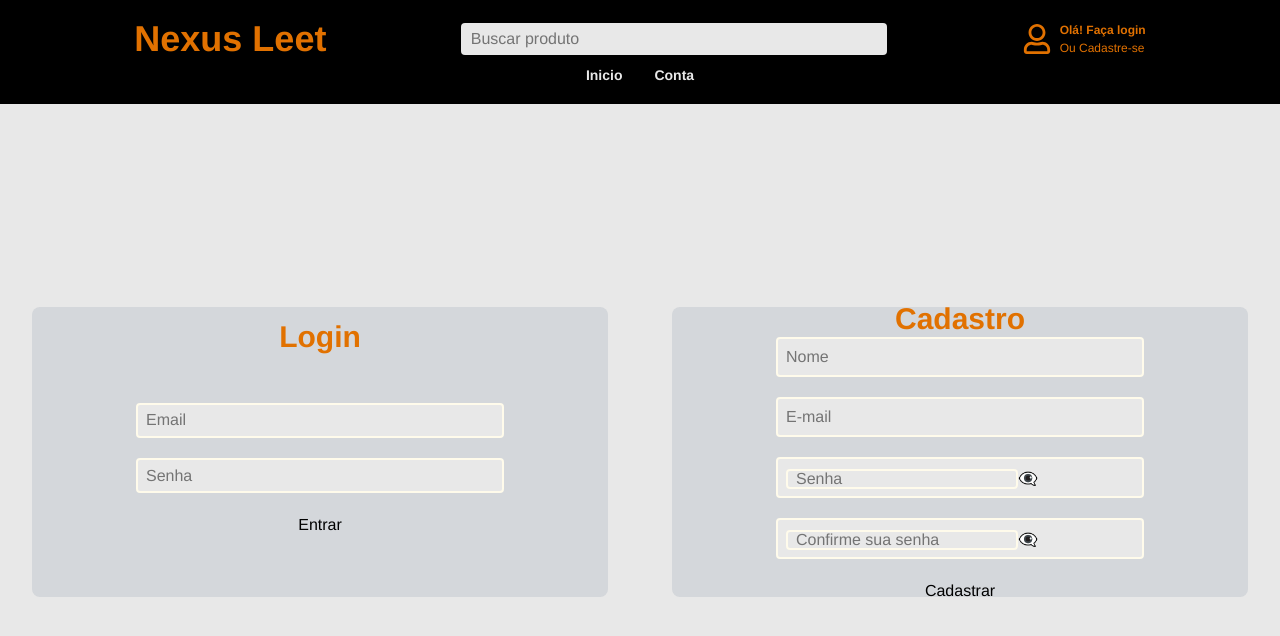
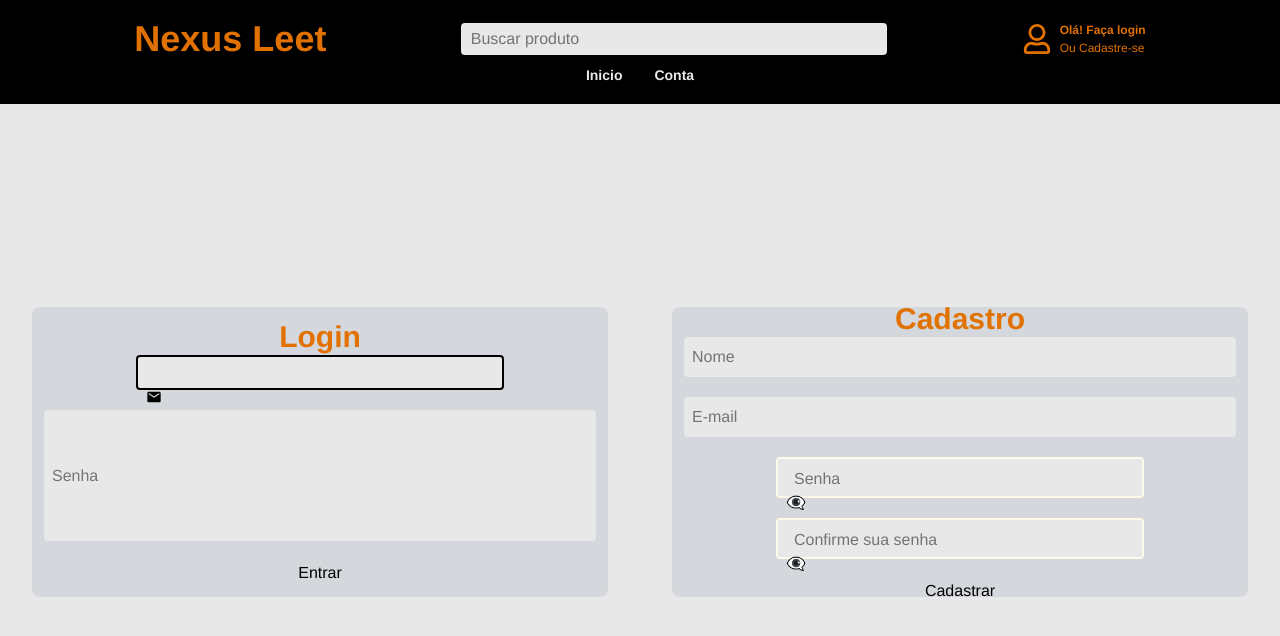
Before and after one commit to gustavocarvalho-ra/NextJs-NexusLeet, a Next.js app: page /my-account in a window 1280 px wide. Shown: the top 636 px of the page. Built offline with nearby package versions, Linux system fonts and the light colour scheme; no server answers.

Commit message:
feat: enhance LoginForm with email icon and adjust Input styling

```diff
--- a/src/app/components/login/LoginForm.tsx
+++ b/src/app/components/login/LoginForm.tsx
@@ -4,7 +4,7 @@ import { signIn } from "next-auth/react";
 import { useRouter } from "next/navigation";
 import { useState } from "react";
 import { Input } from "../ui/input";
-// import { MdEmail } from "react-icons/md";
+import { MdEmail } from "react-icons/md";
 
 
 export default function LoginForm() {
@@ -34,13 +34,15 @@ export default function LoginForm() {
         <h1 className="flex justify-center text-(--text-amber) text-3xl font-semibold">Login</h1>
         <div className="h-full w-full">
           <form onSubmit={handleLogin} className="gap-5 flex flex-col items-center h-full justify-center">
+            <div className="bg-(--color-sec) rounded-sm p-2 h-2/13 w-2/3 border-2">
               <Input
                 id="email"
-              placeholder="Email"
                 type="email"
                 value={email}
                 onChange={e => setEmail(e.target.value)}
               />
+              <MdEmail />
+            </div>
             <Input
               id="password"
               placeholder="Senha"
--- a/src/app/components/ui/input.tsx
+++ b/src/app/components/ui/input.tsx
@@ -8,7 +8,7 @@ const Input = React.forwardRef<HTMLInputElement, ImputProps>(
       <input
         ref={ref}
         type={type}
-        className={`bg-(--color-sec) rounded-sm p-2 h-2/13 w-2/3 border-2 border-amber-50 ${className}`}
+        className={`bg-(--color-sec) rounded-sm p-2 h-full w-full focus:outline-0 ${className}`}
         {...props}
       />
     );
```
Lines whose indentation alone changed are shown as unchanged.
